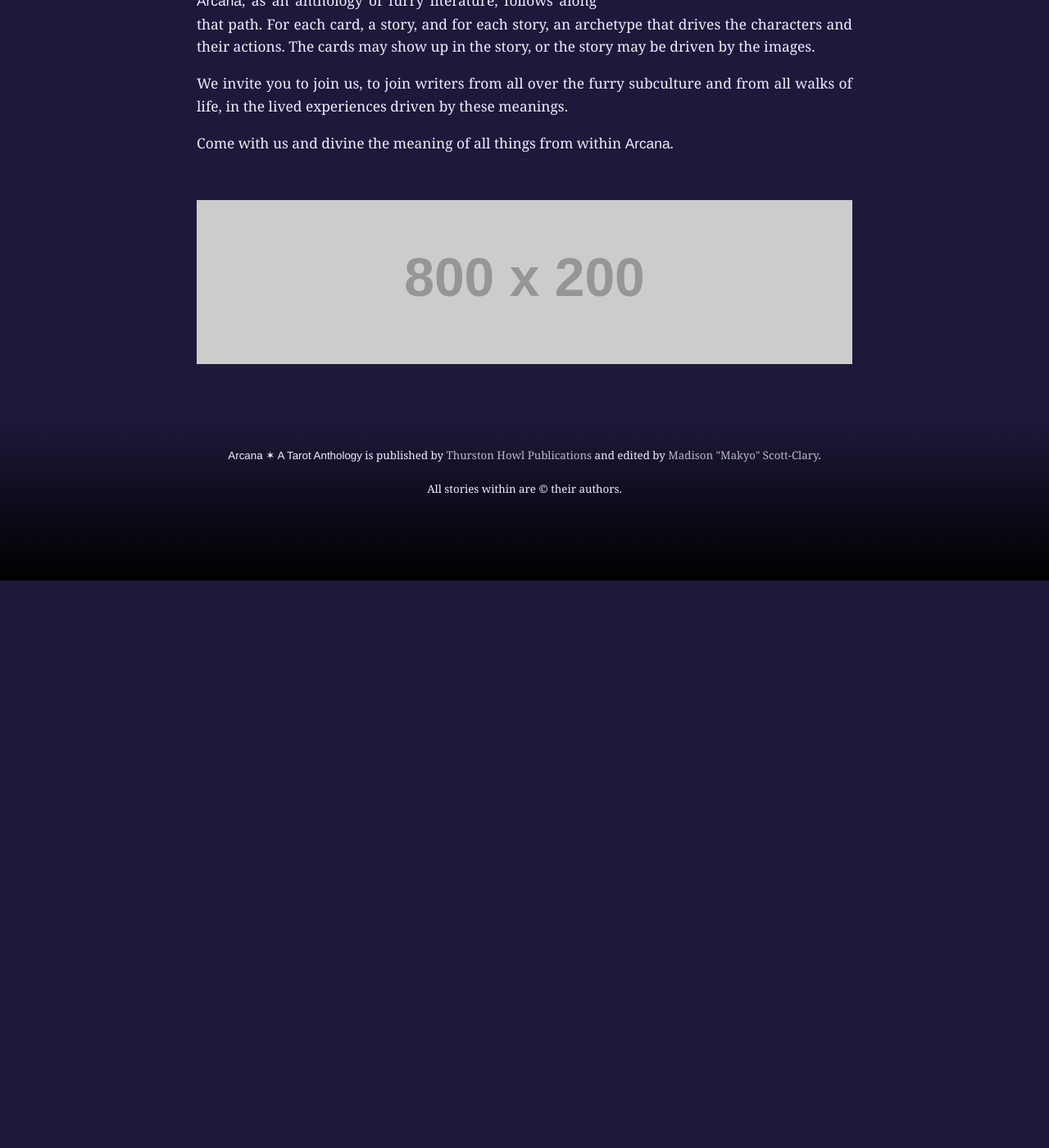
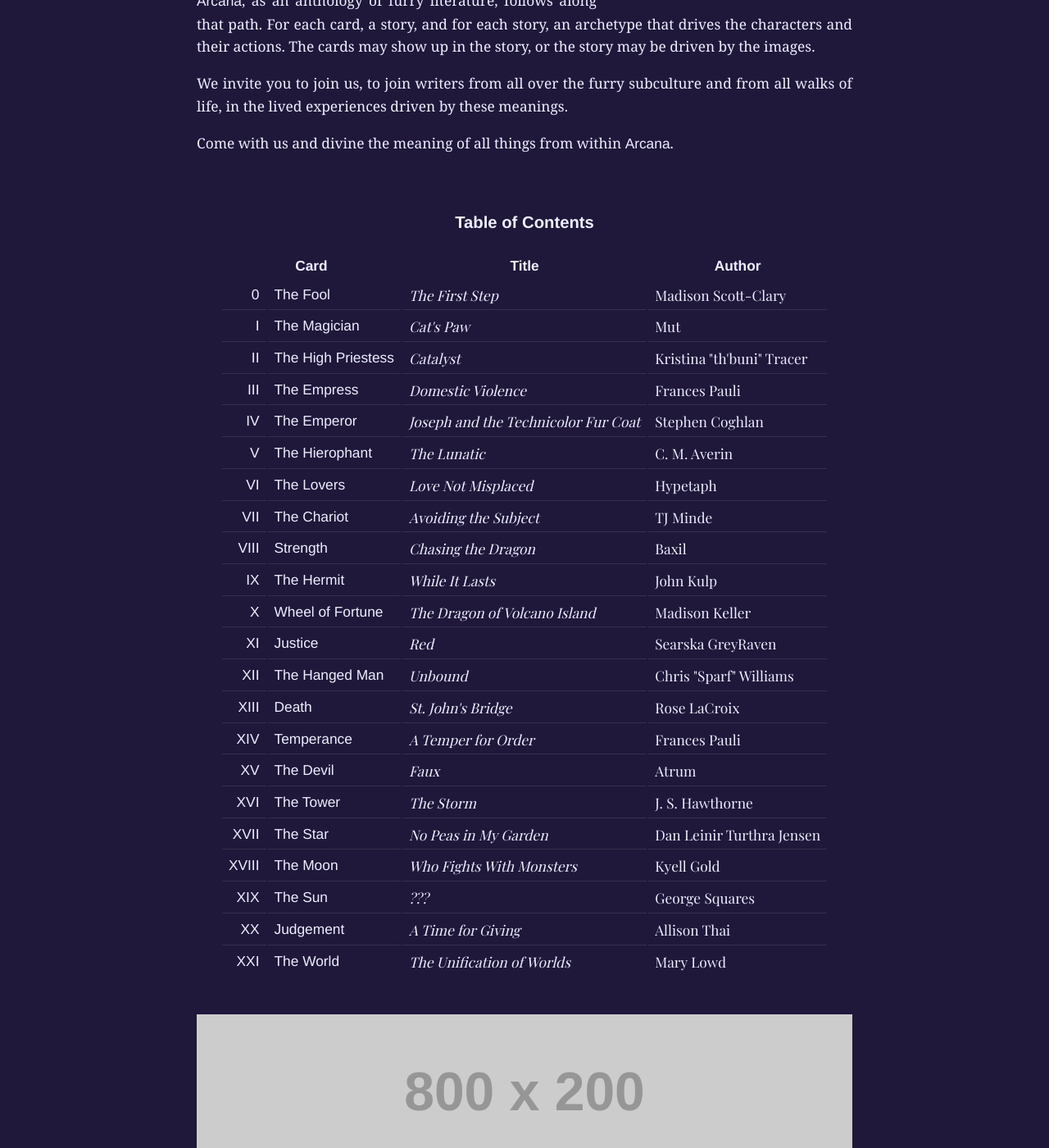
Before and after one commit to makyo/anthologies.furrywriting.life, a Jekyll site: the page arcana/draft.html, which Jekyll copies as it is, in a window 1280 px wide and 1400 px high, scrolled down 1726 px. Shown: the whole window at 82% size. Built offline with Jekyll 4.4.1, drawn with Linux system fonts in a browser that asks for light colours; some web fonts are replaced; before the commit the page ends 2434 px from its top, so only the background shows below that.

Commit message:
Now with more Sparf

```diff
--- a/arcana/draft.html
+++ b/arcana/draft.html
@@ -61,7 +61,6 @@
 
             <p>Come with us and divine the meaning of all things from within <span class="titlefont">Arcana</span>.</p>
 
-            <!--
             <hr />
             <h3>Table of Contents</h3>
             <table>
@@ -148,8 +147,8 @@
                     <tr>
                         <td class="titlefont">XII</td>
                         <td class="titlefont">The Hanged Man</td>
-                        <td><em>???</em></td>
-                        <td>Sparf</td>
+                        <td><em>Unbound</em></td>
+                        <td>Chris "Sparf" Williams</td>
                     </tr>
                     <tr>
                         <td class="titlefont">XIII</td>
@@ -207,7 +206,6 @@
                     </tr>
                 </tbody>
             </table>
-            -->
 
             <hr />
 
```
